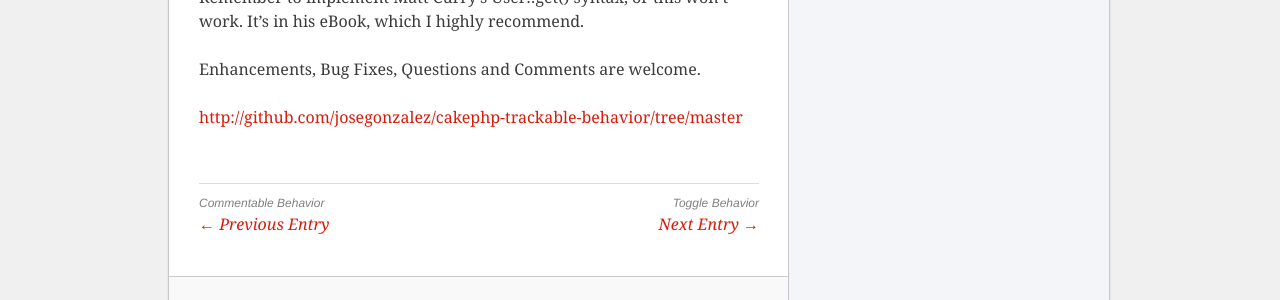
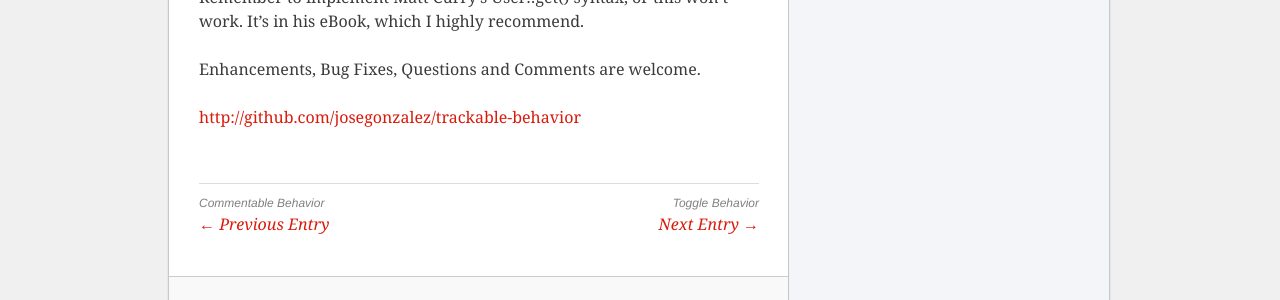
Before and after one commit to husayt/josediazgonzalez.com, a Jekyll site: the page built from _posts/2009-06-15-trackable-behavior.markdown, in a window 1280 px wide. Shown: the part 848-1148 px from the top of the page. Built offline with Jekyll 4.4.1, drawn with Linux system fonts in a browser that asks for light colours; Markdown is read by kramdown in place of the engine named in the settings; comment, search, counter and statistics services are not loaded; some of the changed lines change nothing that is shown.

Commit message:
Updated link to trackable behavior

```diff
--- a/_posts/2009-06-15-trackable-behavior.markdown
+++ b/_posts/2009-06-15-trackable-behavior.markdown
@@ -28,4 +28,4 @@ Remember to implement Matt Curry's User::get() syntax, or this won't work. It's
 
 Enhancements, Bug Fixes, Questions and Comments are welcome.
 
-[http://github.com/josegonzalez/cakephp-trackable-behavior/tree/master](http://github.com/josegonzalez/cakephp-trackable-behavior/tree/master)
+[http://github.com/josegonzalez/trackable-behavior](http://github.com/josegonzalez/trackable-behavior)
```
